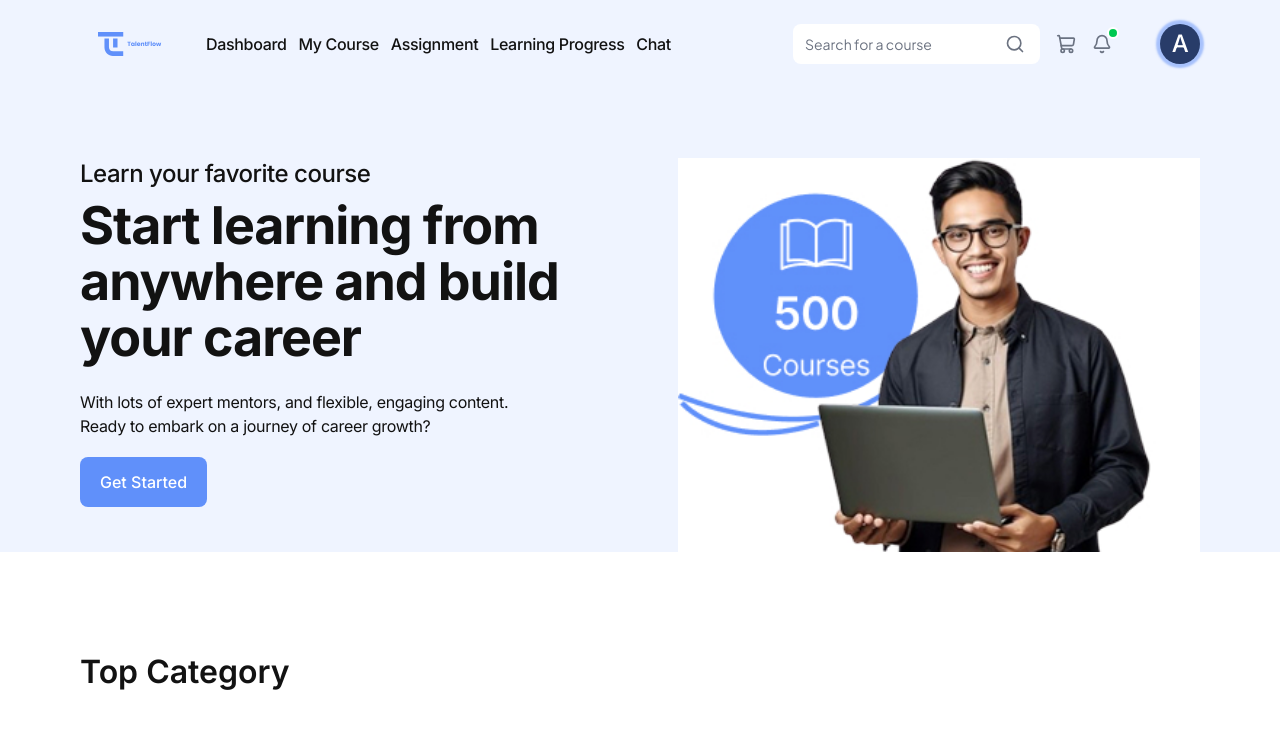
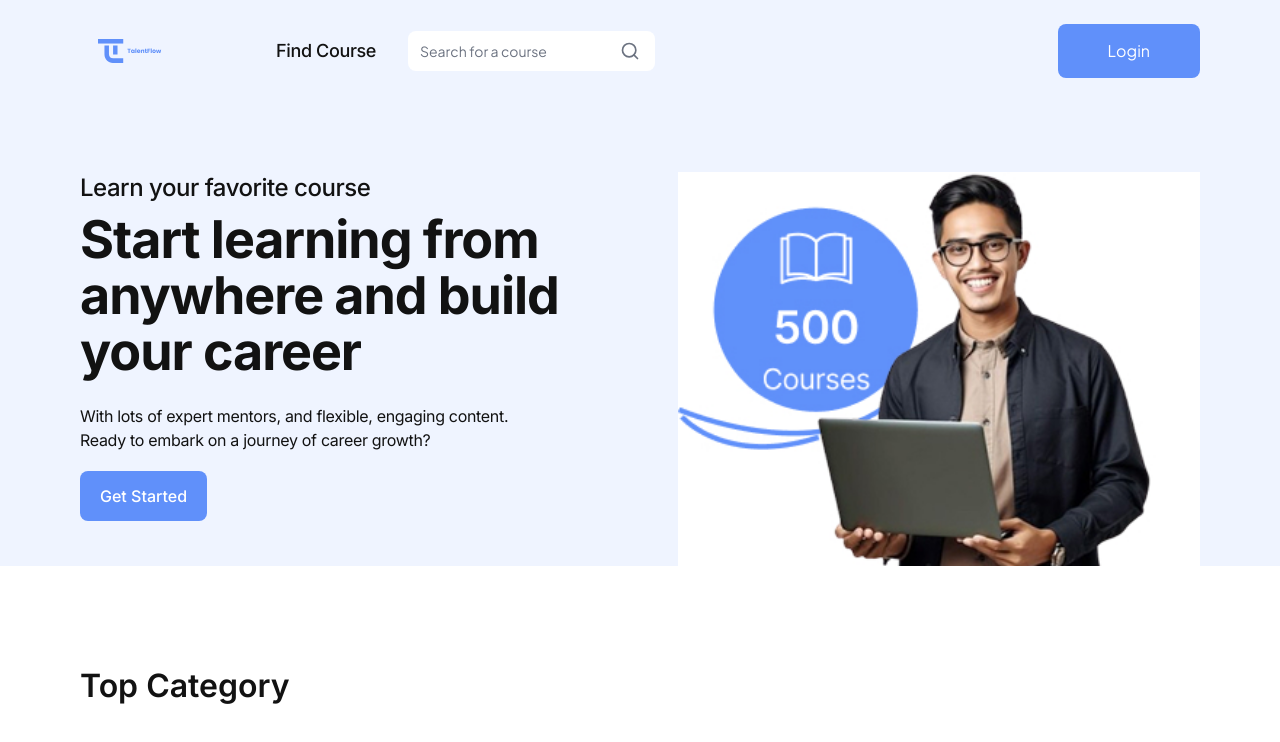
Before and after one commit to Dhee-codes/talent-flow, a React (Vite) app: page / in a window 1280 px wide. Shown: the top 742 px of the page. Built offline with nearby package versions, Linux system fonts and the light colour scheme.

Commit message:
Add auth context

```diff
--- a/src/components/layout/Navbar.tsx
+++ b/src/components/layout/Navbar.tsx
@@ -1,4 +1,5 @@
 import { useState } from "react";
+import { useAuth } from "../../hooks/useAuth";
 import { Logo } from "../Logo";
 import { SearchBar } from "../ui/SearchBar";
 import { HamburgerToggle } from "../ui/HamburgerToggle";
@@ -134,7 +135,7 @@ const AuthNav = ({
 };
 
 const Navbar = () => {
-  const [isAuthenticated] = useState(true);
+  const { isAuthenticated } = useAuth();
   const [drawerOpen, setDrawerOpen] = useState(false);
 
   return (
--- /dev/null
+++ b/src/context/AuthContext.ts
@@ -0,0 +1,4 @@
+import { createContext } from "react";
+import type { AuthContextType } from "./AuthContextType";
+
+export const AuthContext = createContext<AuthContextType | null>(null);
--- /dev/null
+++ b/src/context/AuthContextType.ts
@@ -0,0 +1,12 @@
+export type User = {
+  first_name: string
+  last_name: string
+  email: string
+}
+
+export type AuthContextType = {
+  isAuthenticated: boolean
+  user: User | null
+  login: (user: User) => void
+  logout: () => void
+}
--- /dev/null
+++ b/src/context/AuthProvider.tsx
@@ -0,0 +1,24 @@
+import { useState } from "react";
+import { AuthContext } from "./AuthContext";
+import type { User } from "./AuthContextType";
+
+export const AuthProvider = ({ children }: { children: React.ReactNode }) => {
+  const [isAuthenticated, setIsAuthenticated] = useState(false);
+  const [user, setuser] = useState<User | null>(null);
+
+  const login = (user: User) => {
+    setuser(user);
+    setIsAuthenticated(true);
+  };
+
+  const logout = () => {
+    setuser(null);
+    setIsAuthenticated(false);
+  };
+
+  return (
+    <AuthContext.Provider value={{ isAuthenticated, user, login, logout }}>
+      {children}
+    </AuthContext.Provider>
+  );
+};
--- /dev/null
+++ b/src/hooks/useAuth.ts
@@ -0,0 +1,8 @@
+import { useContext } from "react";
+import { AuthContext } from "../context/AuthContext";
+
+export const useAuth = () => {
+  const context = useContext(AuthContext);
+  if (!context) throw new Error("useAuth must be used within an AuthProvider");
+  return context;
+};
--- a/src/main.tsx
+++ b/src/main.tsx
@@ -1,11 +1,13 @@
-import { StrictMode } from 'react'
-import { createRoot } from 'react-dom/client'
-
-import './index.css'
+import { StrictMode } from "react";
+import { createRoot } from "react-dom/client";
+import { AuthProvider } from "./context/AuthProvider";
+import "./index.css";
 import App from "./App";
 
 createRoot(document.getElementById("root")!).render(
   <StrictMode>
-    <App />
+    <AuthProvider>
+      <App />
+    </AuthProvider>
   </StrictMode>,
 );
```
